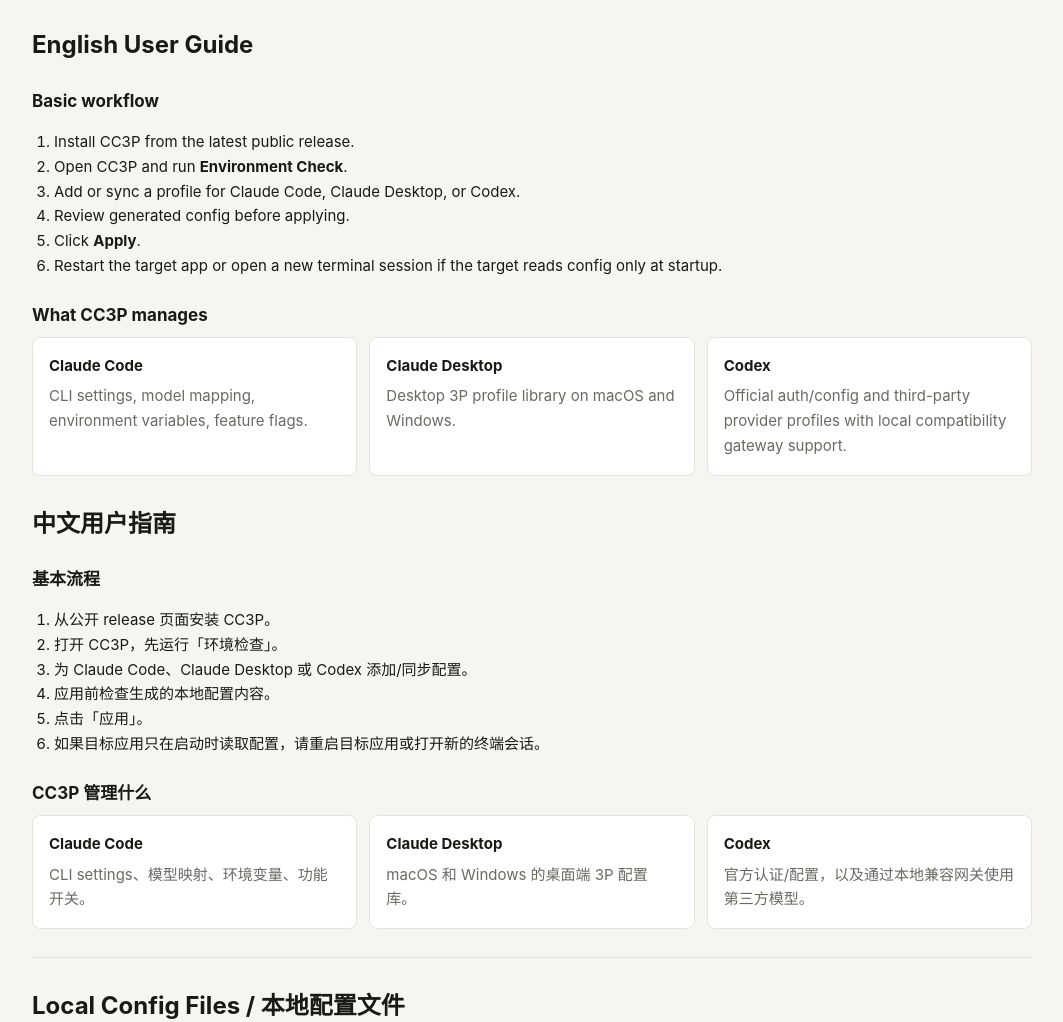
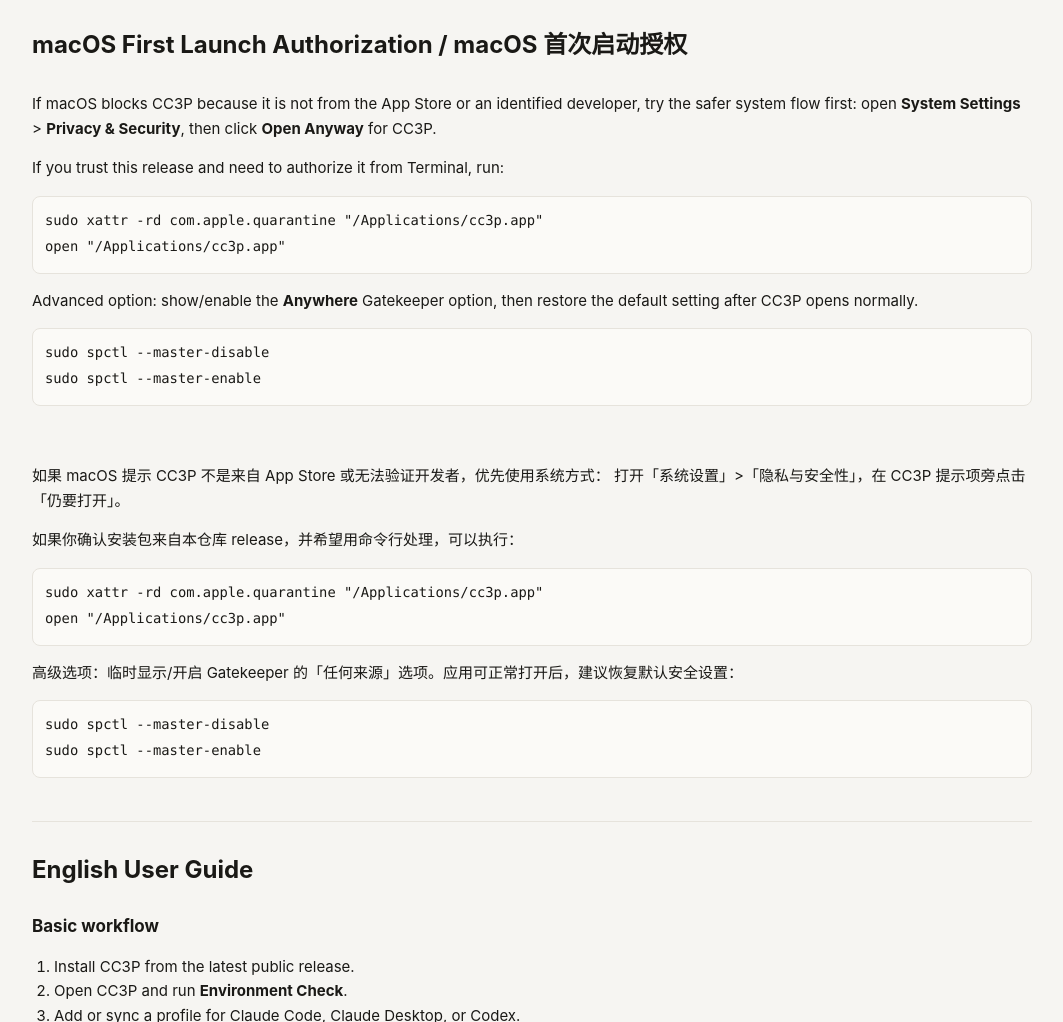
Before and after one commit to sssstwee/cc3p-download, a plain HTML site: page index.html in a window 1280 px wide. Shown: the part 737-1759 px from the top of the page, without its empty margins (108-1171 px from the left). Drawn offline with Linux system fonts and the light colour scheme.

Commit message:
Document macOS first launch authorization

```diff
--- a/index.html
+++ b/index.html
@@ -167,6 +167,20 @@
         font-size: 0.92em;
       }
 
+      pre {
+        overflow-x: auto;
+        border: 1px solid var(--line);
+        border-radius: 8px;
+        background: var(--surface-2);
+        padding: 12px;
+      }
+
+      pre code {
+        border: 0;
+        background: transparent;
+        padding: 0;
+      }
+
       ol,
       ul {
         padding-left: 22px;
@@ -237,6 +251,38 @@
             </tr>
           </tbody>
         </table>
+      </section>
+
+      <section>
+        <h2>macOS First Launch Authorization / macOS 首次启动授权</h2>
+        <div class="lang">
+          <div>
+            <p>
+              If macOS blocks CC3P because it is not from the App Store or an identified developer, try the safer system flow first:
+              open <strong>System Settings</strong> > <strong>Privacy & Security</strong>, then click <strong>Open Anyway</strong> for CC3P.
+            </p>
+            <p>If you trust this release and need to authorize it from Terminal, run:</p>
+            <pre><code>sudo xattr -rd com.apple.quarantine "/Applications/cc3p.app"
+open "/Applications/cc3p.app"</code></pre>
+            <p>
+              Advanced option: show/enable the <strong>Anywhere</strong> Gatekeeper option, then restore the default setting after CC3P opens normally.
+            </p>
+            <pre><code>sudo spctl --master-disable
+sudo spctl --master-enable</code></pre>
+          </div>
+          <div>
+            <p>
+              如果 macOS 提示 CC3P 不是来自 App Store 或无法验证开发者，优先使用系统方式：
+              打开「系统设置」>「隐私与安全性」，在 CC3P 提示项旁点击「仍要打开」。
+            </p>
+            <p>如果你确认安装包来自本仓库 release，并希望用命令行处理，可以执行：</p>
+            <pre><code>sudo xattr -rd com.apple.quarantine "/Applications/cc3p.app"
+open "/Applications/cc3p.app"</code></pre>
+            <p>高级选项：临时显示/开启 Gatekeeper 的「任何来源」选项。应用可正常打开后，建议恢复默认安全设置：</p>
+            <pre><code>sudo spctl --master-disable
+sudo spctl --master-enable</code></pre>
+          </div>
+        </div>
       </section>
 
       <section class="lang">
```
Also changed, not shown: 1 other file.
